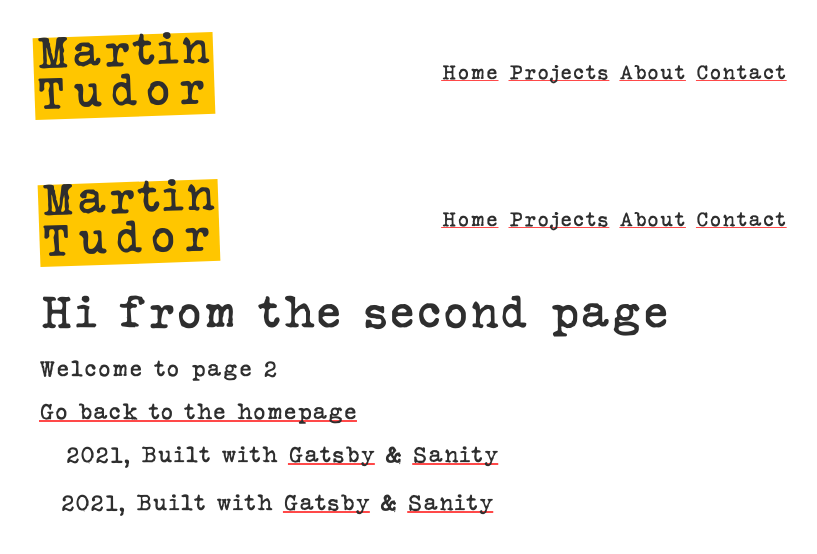
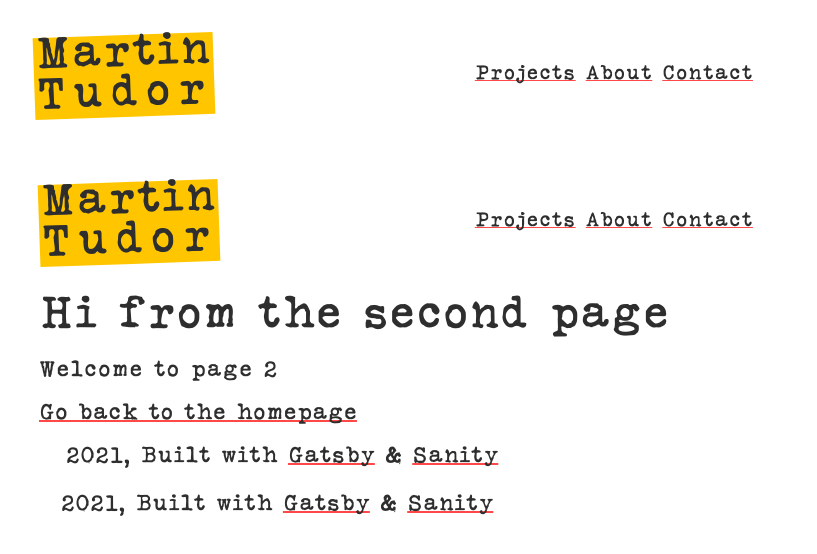
Before and after one commit to MagicMart/marts-photos, a Gatsby site in the folder web/: page /page-2 in a window 1280 px wide. Shown: the whole page, without its empty margins (116-933 px from the left). Built offline with nearby package versions, Linux system fonts and the light colour scheme; Gatsby itself is replaced by a stand-in of ours.

Commit message:
update nav

```diff
--- a/web/src/components/nav.js
+++ b/web/src/components/nav.js
@@ -11,7 +11,7 @@ const NavStyles = styled.nav`
     margin: 0;
     padding: 0;
     display: grid;
-    grid-template-rows: repeat(5, auto);
+    grid-template-rows: repeat(4, auto);
     gap: 1rem;
   }
   @media (min-width: 600px) {
@@ -20,7 +20,7 @@ const NavStyles = styled.nav`
     }
     ul {
       grid-template-rows: 1fr;
-      grid-template-columns: repeat(4, auto);
+      grid-template-columns: repeat(3, auto);
     }
     button {
       display: none;
@@ -36,9 +36,6 @@ export default function Nav() {
       {menuIsOpen && (
         <ul>
           <li>
-            <Link to="/">Home</Link>
-          </li>
-          <li>
             <Link to="/">Projects</Link>
           </li>
           <li>
```
